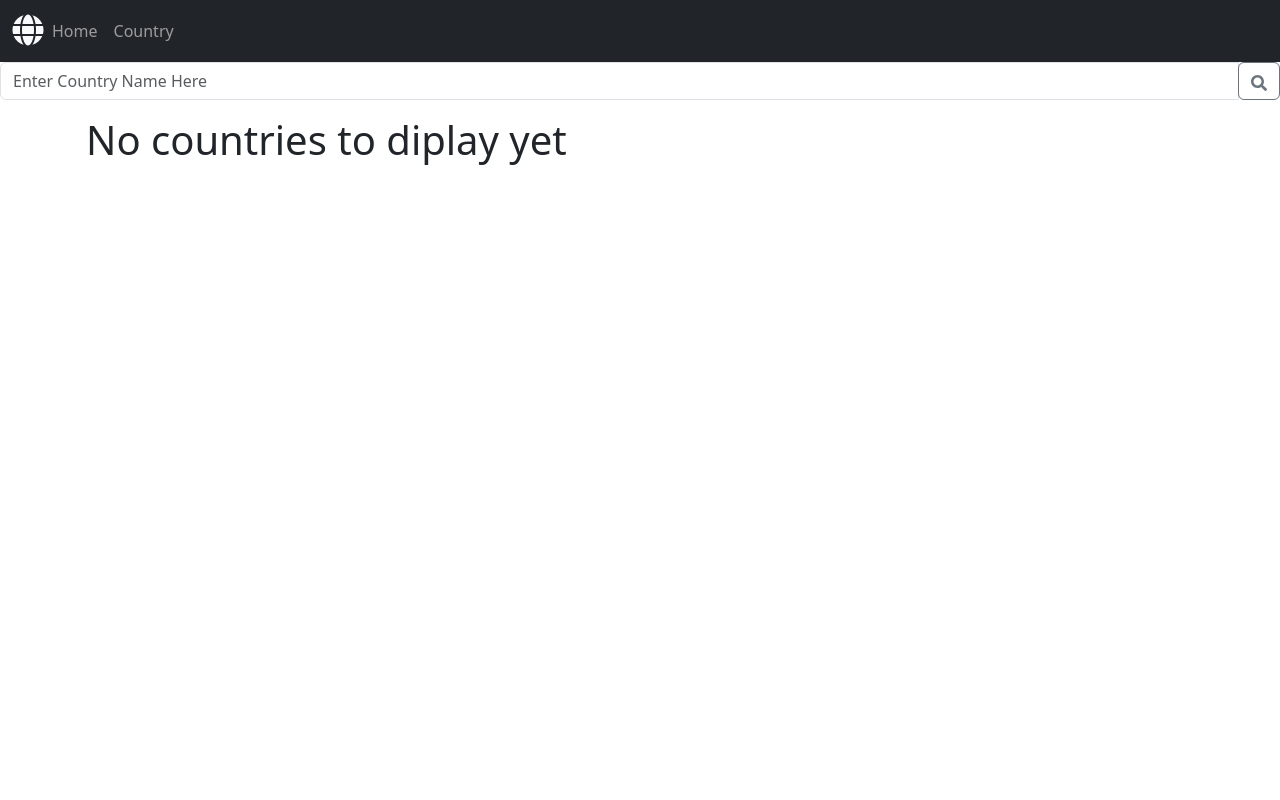
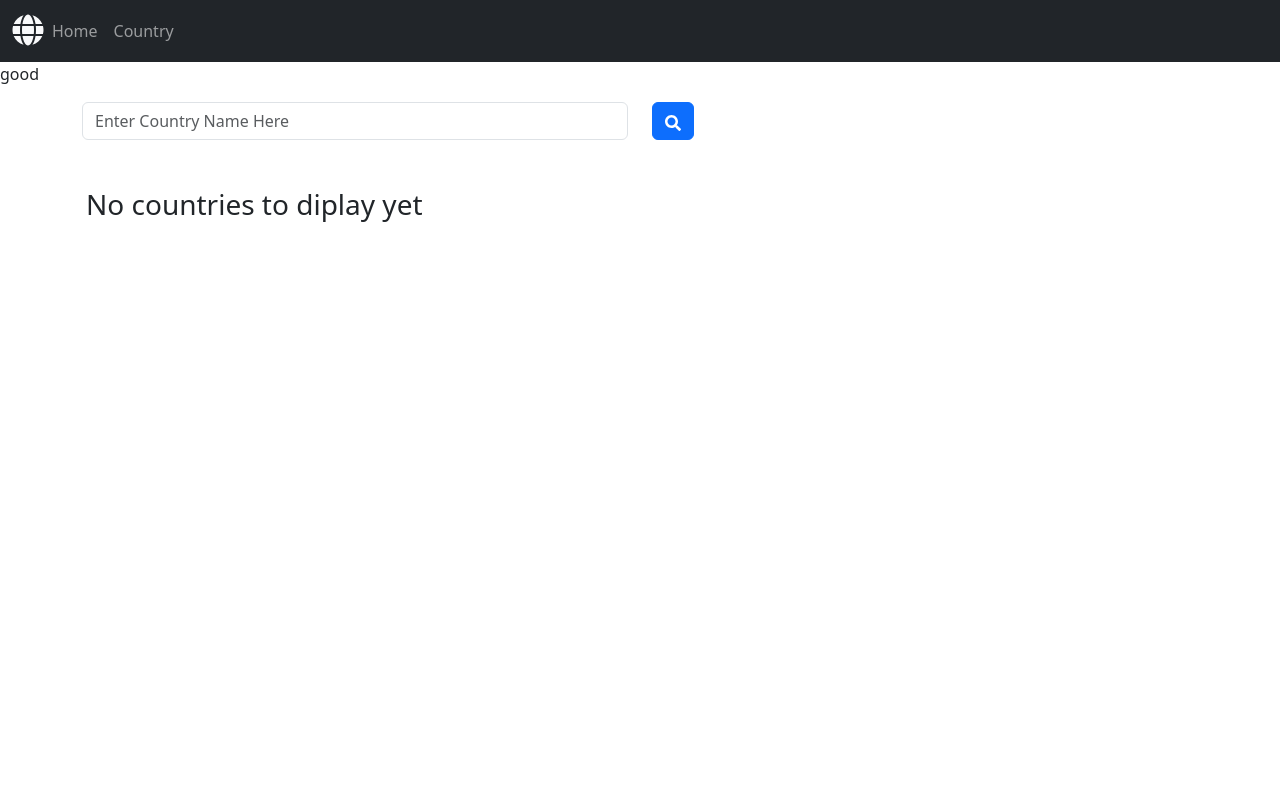
Before and after one commit to Thomas-Longworth/CountryExplorer, a React (Create React App) app in the folder frontend/country-find/: page /country in a window 1280 px wide. Shown: the top 800 px of the page. Built offline with nearby package versions, Linux system fonts and the light colour scheme.

Commit message:
add error handling for react fetch function and express get route

```diff
--- a/frontend/country-find/src/components/Country.js
+++ b/frontend/country-find/src/components/Country.js
@@ -8,10 +8,10 @@ const Country = ({ countryData }) => {
 	return (
 		<>
 
-		<div className='container px-3 '>
+			<div className='container mt-5 px-3 '>
 				<div className='row'>
 					{
-				countryData.length === 0 ? <div className='col min-vh-100'><h1>No countries to diplay yet</h1></div>
+						countryData.length === 0 ? <div className='col min-vh-100'><h3>No countries to diplay yet</h3></div>
 							:
 
 							countryData.map((each, index) => {
@@ -22,7 +22,7 @@ const Country = ({ countryData }) => {
 
 										<div className='col'>
 											<div class="card " style={{ maxWidth: '18rem' }} >
-										<img class="card-img-top" src={each.flags.png} alt="country flag"/>
+												<img class="card-img-top" src={each.flags.png} alt="country flag" />
 												<div class="card-body">
 													<h5 class="card-title">{each.name.official}</h5>
 
--- a/frontend/country-find/src/components/CountryForm.js
+++ b/frontend/country-find/src/components/CountryForm.js
@@ -16,21 +16,29 @@ const CountryForm = () => {
 		if (country === "") {
 			setStatus("empty try again")
 		}
+
 		try {
 			setLoadingForm(true)
 			const response = await fetch(`http://localhost:5000/countries/${country}`)
+			if (!response.ok) {
+				setStatus("country not found unfortuneatly please try again")
+				throw new Error(`HTTP Error countries not found: ${response.status}`);
+			}
 			const data = await response.json()
+			console.log(data)
 
 			if (data.length > 0) {
 				setCountryData(data)
+				setStatus("Working country found")
 			}
 
 
+
 		} catch (error) {
-
-
+			console.log("An error occurred:", error);
+		} finally {
+			setLoadingForm(false);
 		}
-		setLoadingForm(false)
 	}
 
 
@@ -38,20 +46,25 @@ const CountryForm = () => {
 	return (
 		<>
 
-
-
-				<div className="input-group mb-3 ">
-				<input
-				className="form-control"
+			{status}
+			<div className='container mt-3'>
+				<div className='row'>
+					<div className='col'><input
+						className="form-control"
 						value={country}
 						type="text"
 						onChange={(e) => setCountry(e.target.value)}
 						placeholder='Enter Country Name Here'
-					/>
-						<div className="input-group-append">
-						<button disabled={loadingForm} className='btn btn-outline-secondary' onClick={fetchCountry}><FaSearch /></button>
-						</div>
+					/></div>
+					<div className='col'>
+						<button disabled={loadingForm} className='btn btn-primary' onClick={fetchCountry}><FaSearch /></button>
+					</div>
+
 				</div>
+
+
+			</div>
+
 
 
 
--- a/frontend/country-find/src/index.css
+++ b/frontend/country-find/src/index.css
@@ -1,6 +1,7 @@
 body {
   margin: 0;
   padding:0;
+
   min-height: 100vh;
   font-family: -apple-system, BlinkMacSystemFont, 'Segoe UI', 'Roboto', 'Oxygen',
     'Ubuntu', 'Cantarell', 'Fira Sans', 'Droid Sans', 'Helvetica Neue',
```
Also changed, not shown: 1 other file (tests, documents, lock files or other folders). Lines whose indentation alone changed are shown as unchanged.
